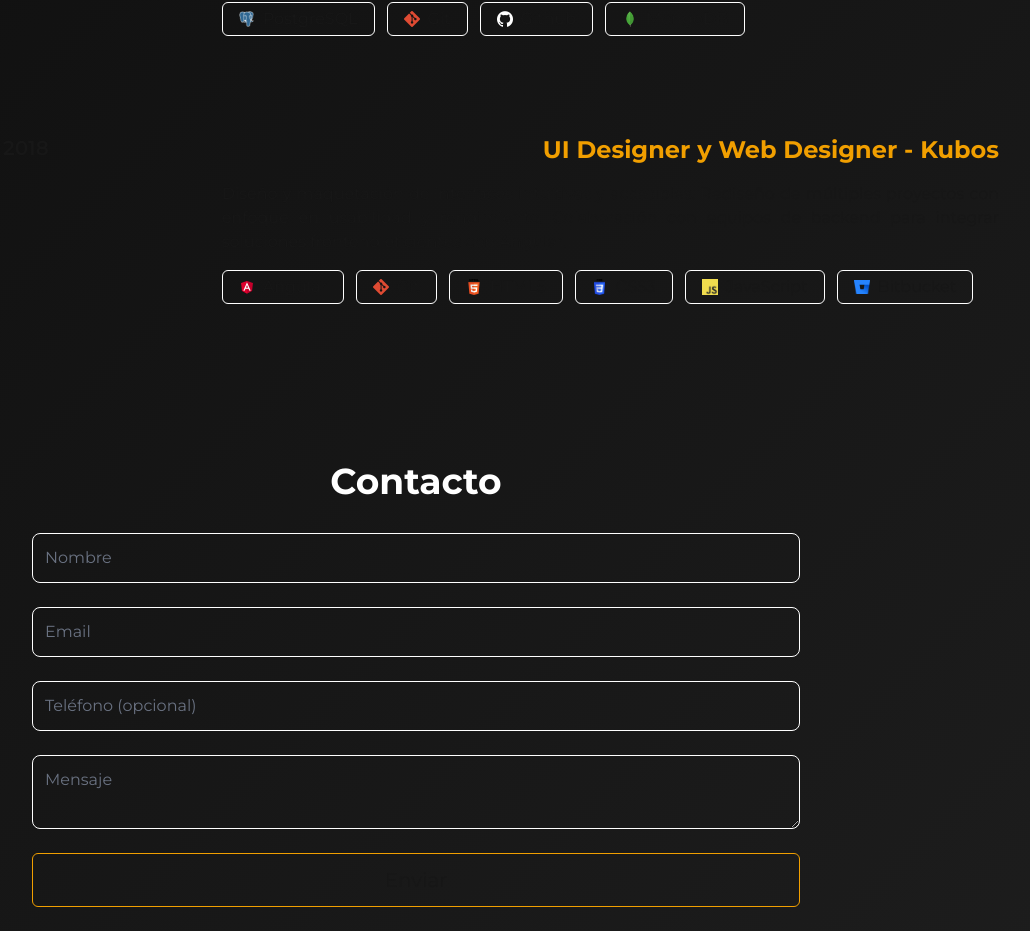
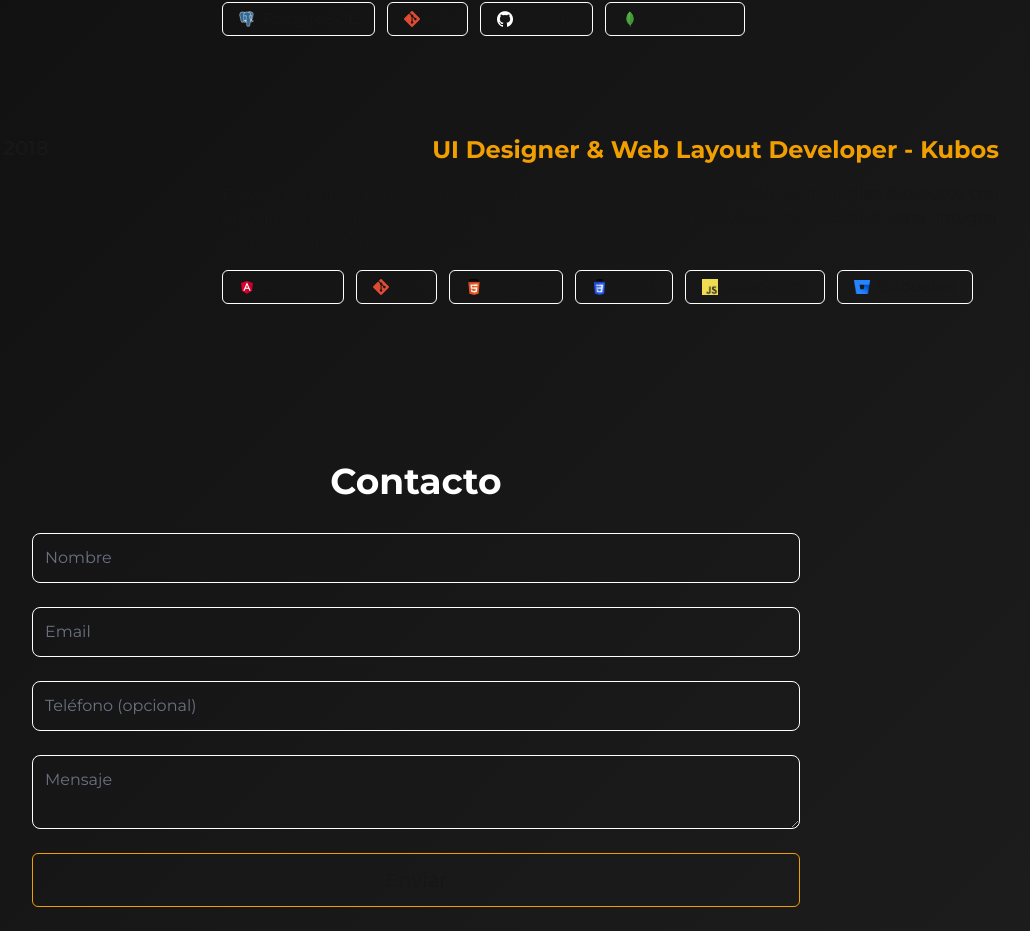
Before and after one commit to teoisnotdead/teodev, a Next.js app: page / in a window 1280 px wide. Shown: the part 3011-3942 px from the top of the page, without its empty margins (224-1254 px from the left). Built offline with nearby package versions, Linux system fonts and the light colour scheme.

Commit message:
se arregla tipado y title de experiencia

```diff
--- a/src/app/data/experience.ts
+++ b/src/app/data/experience.ts
@@ -51,7 +51,7 @@ export const EXPERIENCES = [
     ],
   },
   {
-    position: 'UI Designer y Web Designer',
+    position: 'UI Designer & Web Layout Developer',
     company: 'Kubos',
     date: 'NOV 2015 - MAR 2018',
     description: [
--- a/src/app/types/index.ts
+++ b/src/app/types/index.ts
@@ -42,7 +42,7 @@ export interface TagsProps {
 
 export interface ProjectCardProps {
   title: string;
-  description: string[];
+  description: string;
   tags: string[];
   image: string;
   githubLink: string;
```
